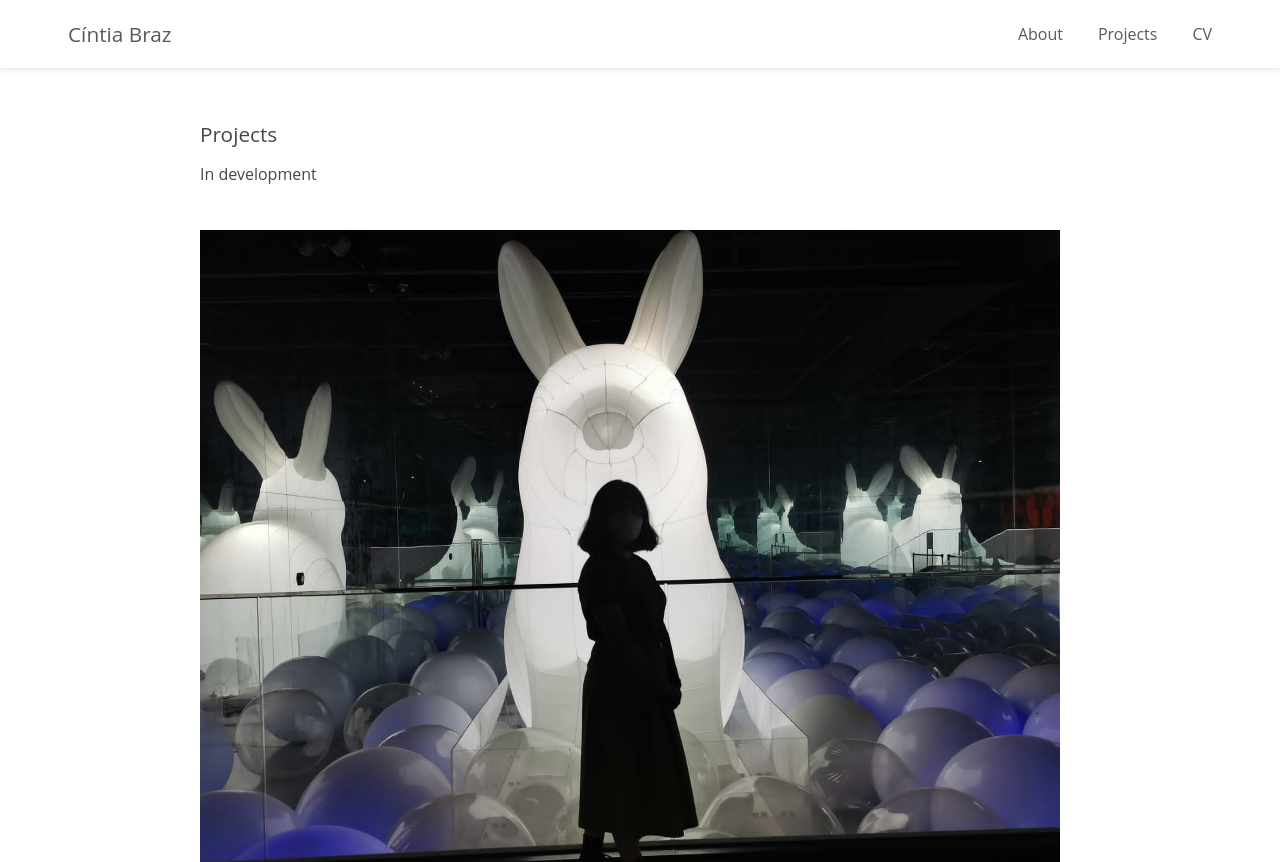
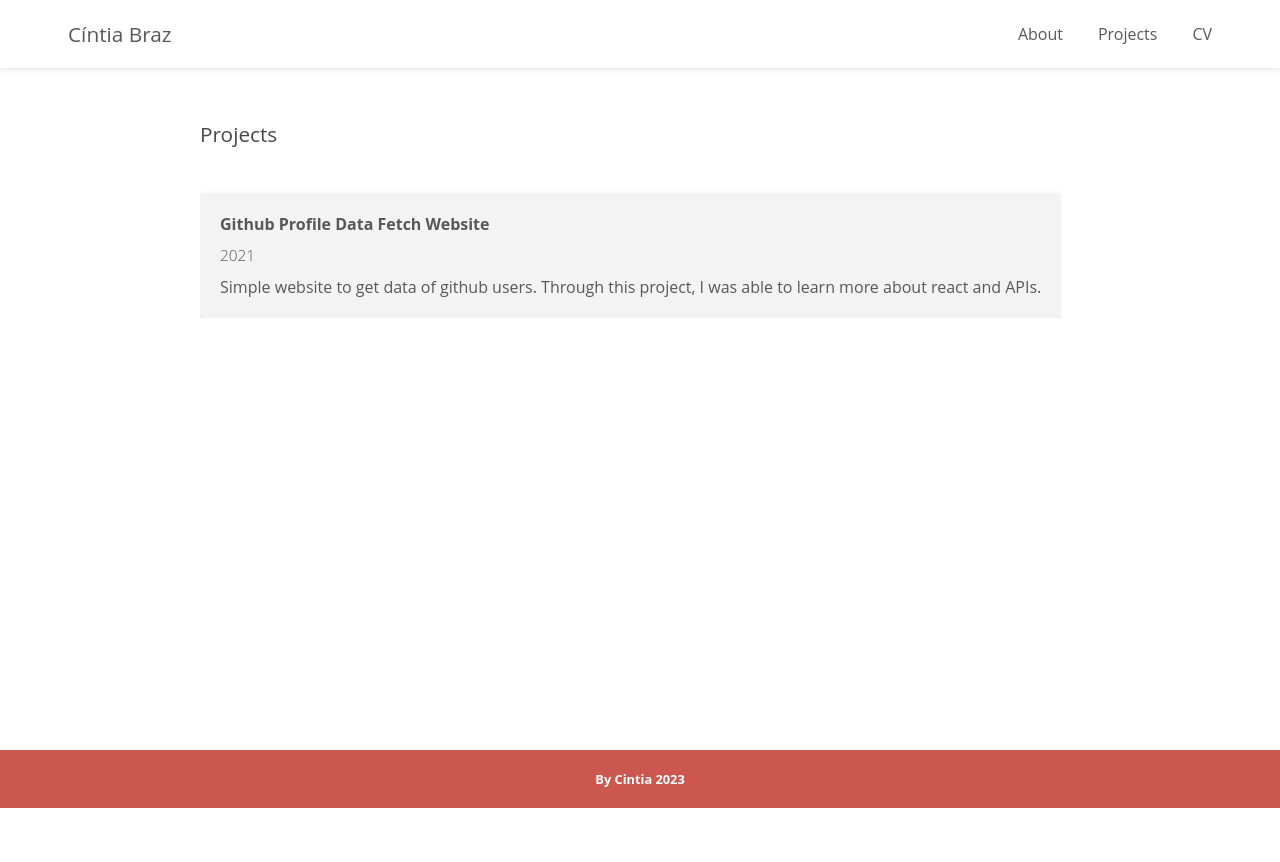
Before and after one commit to Lunatc/portfolio, a React (Create React App) app: page /#/projects in a window 1280 px wide. Shown: the top 862 px of the page. After the commit the page ends 808 px from the top, so only its background shows below. Built offline with nearby package versions, Linux system fonts and the light colour scheme.

Commit message:
Add project git-api

```diff
--- a/src/components/card.js
+++ b/src/components/card.js
@@ -4,19 +4,13 @@ import classes from "./styles/card.module.css"
 function Card(props) {
     return (
         <div className={classes.Card}>
-            <section>
-                <img className={classes.Image} src={props.image} alt="Foto projeto 1"></img>
-            </section>
-            <section className={classes.texto}>
-                <h2>{props.title}</h2>
-                <p className={classes["small-text"]}>Data: 10/01/2023</p>
-                <p>{props.text}</p>
-                <div className={classes.btnline}>
-                    <button className={classes.btn}>
-                        Acessar
-                    </button>
-                </div>
-            </section>
+            <a href={props.link}>
+                <section className={classes.texto}>
+                    <h2>{props.title}</h2>
+                    <p className={classes["small-text"]}>{props.date}</p>
+                    <p>{props.text}</p>
+                </section>
+            </a>
         </div>
     );
 }
--- a/src/components/styles/card.module.css
+++ b/src/components/styles/card.module.css
@@ -1,14 +1,17 @@
 .Card {
-    background-color: #f4f4f4;
+    background-color: #f3f3f3;
     border-radius: 4px;
-    box-shadow: 0 1px 4px rgba(0, 0, 0, 0.2);
+    box-shadow: 0 5px 10px rgba(0, 0, 0, 0.2);
     padding: 20px 20px;
     width: 100%;
     display: flex;
     flex-direction: row;
     align-items: flex-start;
     gap: 15px;
+}
 
+.Card:hover{
+    background-color: #dbdbdb;
 }
 
 .Image{
@@ -24,26 +27,13 @@
     gap: 10px;
 }
 
-.btnline{
-    display: flex;
-    flex-direction: row;
-    margin-top: 0;
-    gap: 15px;
-    margin-top: 10px;
-    justify-content: flex-end;
-}
-
-.btn{
-    background-color: #ecaf88;
-    font: inherit;
-    padding: 0.5rem 1.5rem;
-    cursor: pointer;
-    border-radius: 4px;
-    border: none;
-}
-
 .small-text{
     text-align: left;
     font-size: 0.96rem;
     font-weight: lighter;
 }
+
+.Card a:hover{
+    color: #474747;
+    text-decoration:none;
+}
--- a/src/pages/projects.js
+++ b/src/pages/projects.js
@@ -1,7 +1,6 @@
 import classes from './styles/projects.module.css'
-//import Card from '../components/card.js'
+import Card from '../components/card.js'
 //import projeto1 from "../assets/images/projeto1.png"
-import foto from '../assets/images/foto2.jpg';
 
 function Projects() {
     return (
@@ -9,22 +8,13 @@ function Projects() {
 
         <h1>Projects</h1>
 
-        <p>In development</p>
-        <div className={classes.foto}>
-          <img src={foto} alt="Foto da Cintia"></img>
-        </div>
-
-
-        {/*<Card
-          title="teste"
-          text="Estudante de Ciência da Computação, me especializando em UI/UX. Pretendo fazer um mestrado na área de IHC e trabalhar como UX Researcher ou Product Designer."
-          image={projeto1}
+        <Card
+          title="Github Profile Data Fetch Website"
+          text="Simple website to get data of github users. Through this project, I was able to learn more about react and APIs."
+          //image={projeto1}
+          link="https://lunatc.github.io/git-api/"
+          date="2021"
         />
-        <Card
-          title="teste2"
-          text="Estudante de Ciência da Computação, me especializando em UI/UX. Pretendo fazer um mestrado na área de IHC e trabalhar como UX Researcher ou Product Designer."
-          image={projeto1}
-    />*/}
 
         </div>
     );
```
Also changed, not shown: 13 other files (tests, documents, lock files or other folders).
